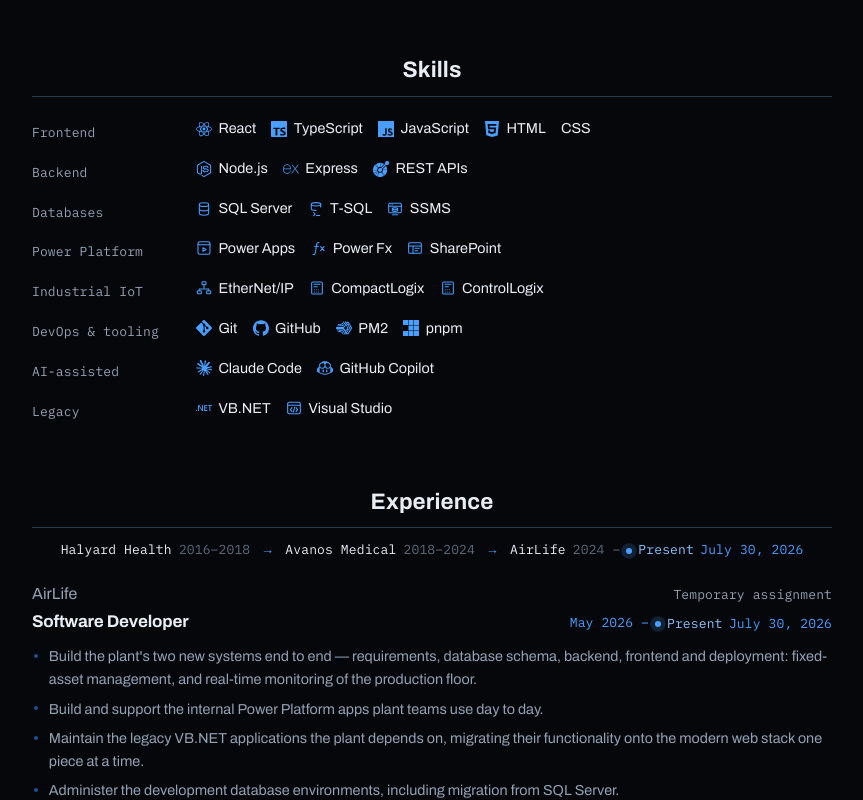
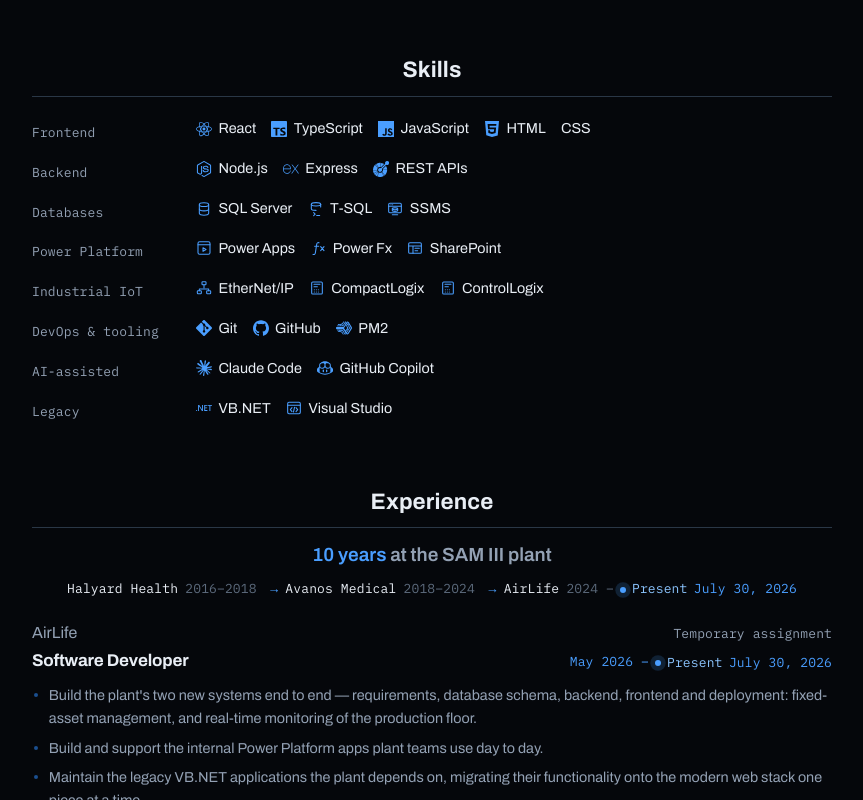
Before and after one commit to MiguelRogelio/curriculum, a React (Vite) app: page / in a window 1280 px wide. Shown: the part 548-1348 px from the top of the page, without its empty margins (208-1071 px from the left). Built offline with nearby package versions, Linux system fonts and the light colour scheme.

Commit message:
Add Tenure component and refactor Experience to display tenure details; update profile data structure for site tenure

```diff
--- a/src/components/Experience.tsx
+++ b/src/components/Experience.tsx
@@ -1,13 +1,17 @@
 import { employers, roles } from '../data/profile.ts'
 import { Present } from './Present.tsx'
 import { Section } from './Section.tsx'
+import { TenureHeadline } from './Tenure.tsx'
 
 /**
- * One site, three names. Set as a chain rather than a joined string so the
- * company reads brighter than its dates and the arrows carry the takeaway:
- * these are renames, not job changes.
+ * Total years first, then the chain that adds up to them. One site, three
+ * names: set as a chain rather than a joined string so the company reads
+ * brighter than its dates and the arrows carry the takeaway — these are
+ * renames, not job changes.
  */
 const tenure = (
+  <>
+    <TenureHeadline />
     <span className="tenure">
       {employers.map((employer) => (
         <span className="tenure-item" key={employer.name}>
@@ -19,6 +23,7 @@
         </span>
       ))}
     </span>
+  </>
 )
 
 export function Experience() {
--- a/src/components/TechIcon.tsx
+++ b/src/components/TechIcon.tsx
@@ -13,7 +13,6 @@
   SiNodedotjs,
   SiOpenapiinitiative,
   SiPm2,
-  SiPnpm,
   SiReact,
   SiSocketdotio,
   SiTypescript,
@@ -166,7 +165,6 @@
   git: SiGit,
   github: SiGithub,
   pm2: SiPm2,
-  pnpm: SiPnpm,
   claude: SiClaude,
   copilot: SiGithubcopilot,
   dotnet: SiDotnet,
--- /dev/null
+++ b/src/components/Tenure.tsx
@@ -0,0 +1,29 @@
+import { siteTenure } from '../data/profile.ts'
+
+const start = new Date(siteTenure.start)
+
+/**
+ * Rounded to the nearest whole year, the way a resume states tenure — inside a
+ * few months of an anniversary, the round number is what a reader expects.
+ */
+function yearsSince(from: Date, to: Date) {
+  const months =
+    (to.getFullYear() - from.getFullYear()) * 12 + (to.getMonth() - from.getMonth())
+  return Math.round(months / 12)
+}
+
+/**
+ * The one number that carries the section, computed from the first day on site
+ * so nobody has to remember to bump it. Set as a line of its own: it earns the
+ * eye through type and colour, not through a border — the page has no other
+ * boxes and should not grow one here.
+ */
+export function TenureHeadline() {
+  const years = yearsSince(start, new Date())
+
+  return (
+    <span className="tenure-total">
+      <span className="tenure-years">{years} years</span> {siteTenure.label}
+    </span>
+  )
+}
--- a/src/data/profile.ts
+++ b/src/data/profile.ts
@@ -22,6 +22,16 @@
 
 	summary:
 		"Software developer at AirLife, a medical device manufacturer, building the web and industrial IoT systems the plant runs on. Ten years on the same site — first labeling production, then quality, now software — so I know what a production number means before I query it. I work in React, TypeScript, Node.js and SQL Server, and I read live data off Allen-Bradley PLCs without touching plant operation.",
+} as const;
+
+/**
+ * Drives the computed years badge on the Experience tenure line. Nobody has to
+ * remember to bump a number: the first day on site is the only fact stored.
+ */
+export const siteTenure = {
+	/** ISO date of the first day at the plant. */
+	start: "2016-08-01",
+	label: "at the SAM III plant",
 } as const;
 
 /** Same site, three corporate identities. Rendered as one line under Experience. */
@@ -89,7 +99,6 @@
 			{ label: "Git", icon: "git" },
 			{ label: "GitHub", icon: "github" },
 			{ label: "PM2", icon: "pm2" },
-			{ label: "pnpm", icon: "pnpm" },
 		],
 	},
 	{
--- a/src/styles/global.css
+++ b/src/styles/global.css
@@ -289,9 +289,10 @@
   gap: 0.45rem;
 }
 
-.tenure-item:not(:last-child)::after {
+/* Arrow leads each item after the first, rather than trailing every item but the
+   last — the badge is a sibling here, and a trailing rule would point at it. */
+.tenure-item + .tenure-item::before {
   content: '→';
-  margin-left: 0.4rem;
   color: var(--blue);
 }
 
@@ -301,6 +302,22 @@
 
 .tenure-span {
   color: var(--ink-3);
+}
+
+/* Total time on site, computed. A line of its own in the display face: bigger
+   than the chain it summarises, and the only accent it needs is colour. */
+.tenure-total {
+  display: block;
+  margin-bottom: 0.55rem;
+  font-family: var(--display);
+  font-size: clamp(1rem, 2.4vw, 1.1875rem);
+  font-weight: 600;
+  letter-spacing: 0;
+  color: var(--ink-2);
+}
+
+.tenure-years {
+  color: var(--blue);
 }
 
 .section-body {
```
Lines whose indentation alone changed are shown as unchanged.
